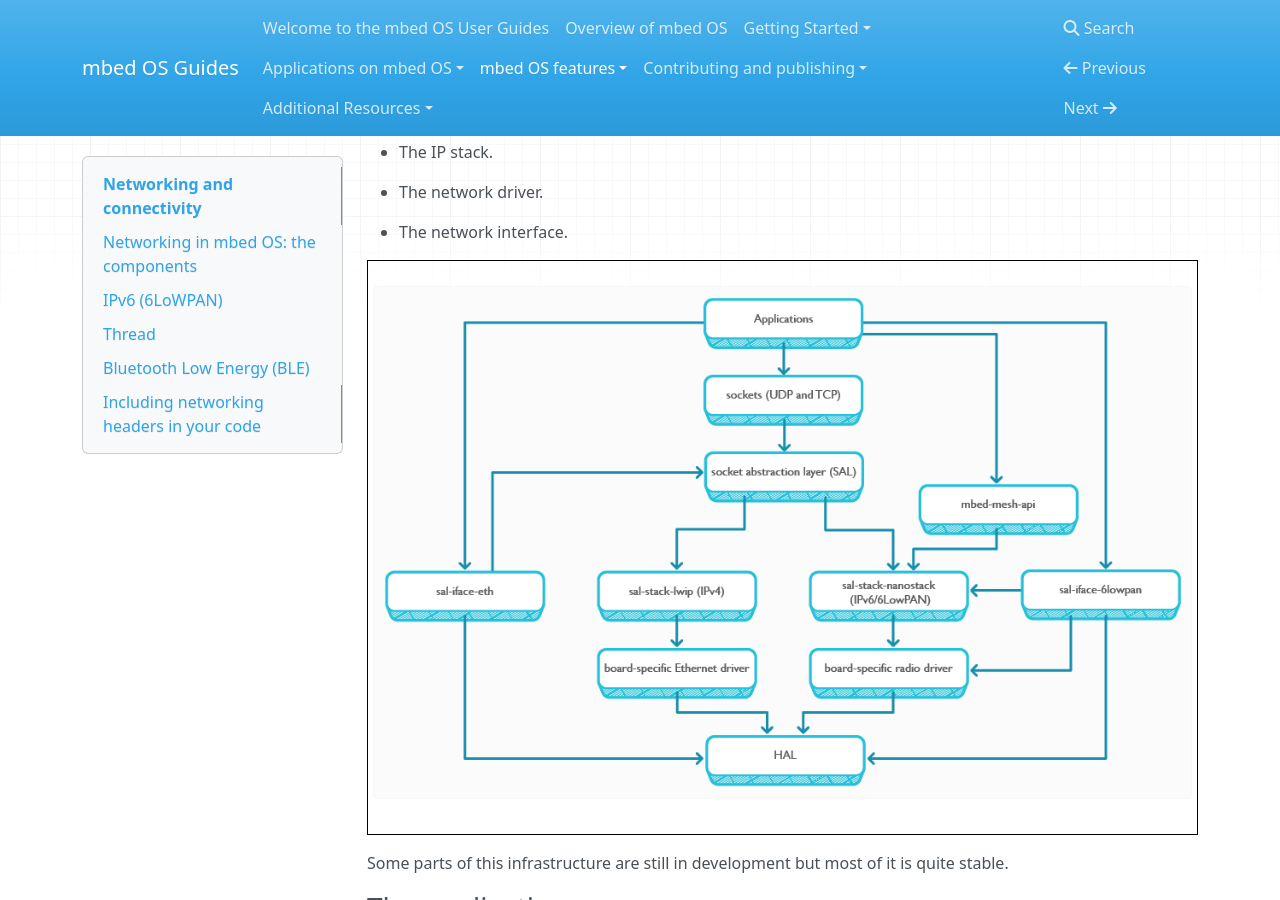
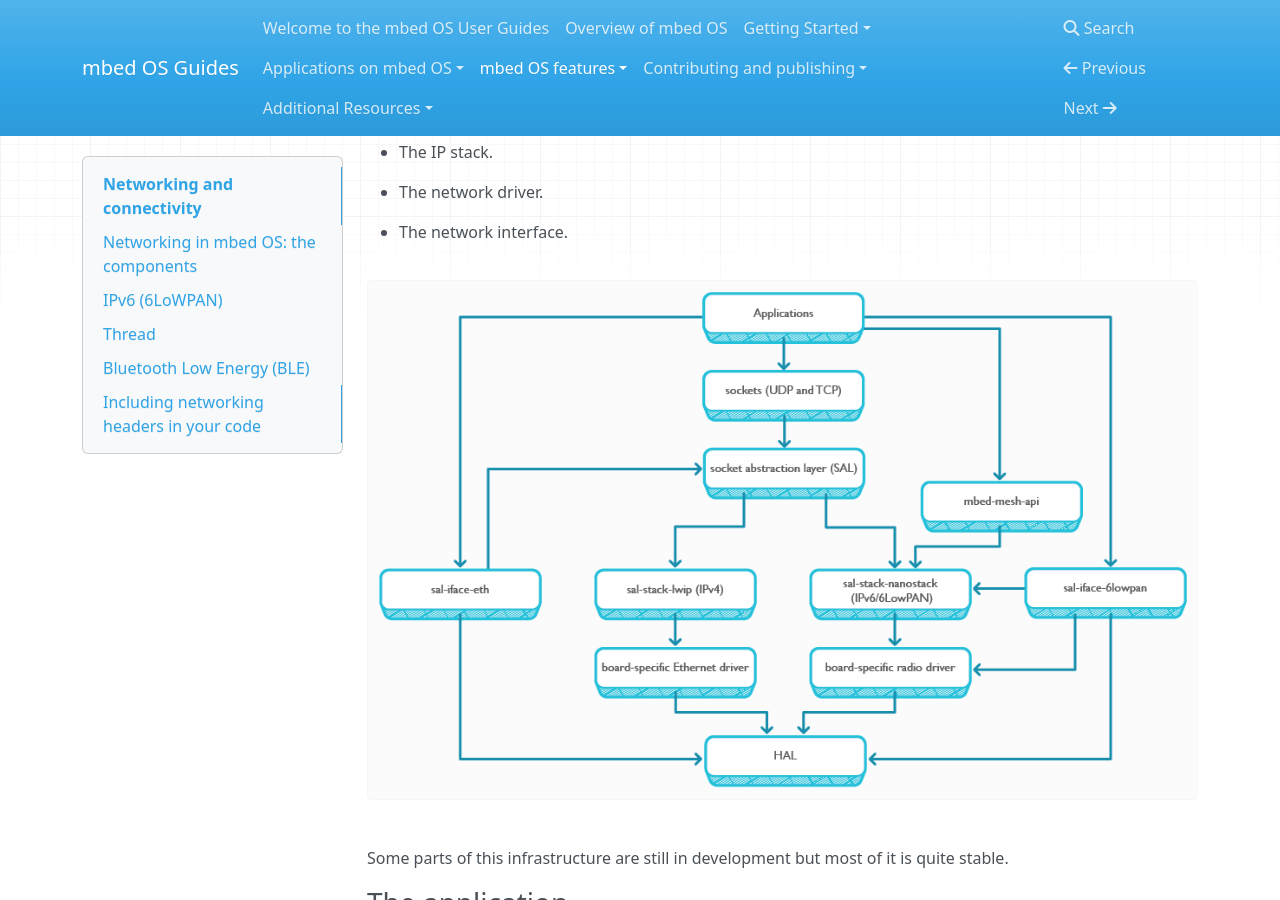
Before and after one commit to ARMmbed/GettingStartedmbedOS, an MkDocs documentation site: the page built from Docs/Full_Guide/networking.md, in a window 1280 px wide and 900 px high, scrolled down 521 px. Built offline with MkDocs 1.6.1, drawn with Linux system fonts in a browser that asks for light colours; nearby versions of some CDN libraries; old or Windows-style settings are respelled for this version of MkDocs.

Commit message:
Restyling

```diff
--- a/Docs/Full_Guide/networking.md
+++ b/Docs/Full_Guide/networking.md
@@ -21,7 +21,7 @@ Networking in mbed OS is broken down into several components:
 
 * The network interface.
 
-<span style="display:block; text-align:center; padding:5px; border:1px solid #000;">![](../Full_Guide/Images/networkstacks.png)</span>
+<span class="images">![](../Full_Guide/Images/networkstacks.png)</span>
 
 Some parts of this infrastructure are still in development but most of it is quite stable.
 
```
